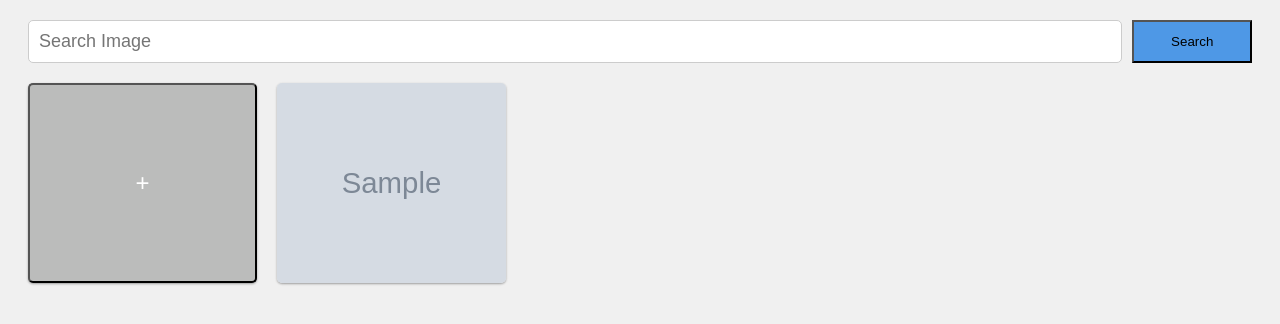
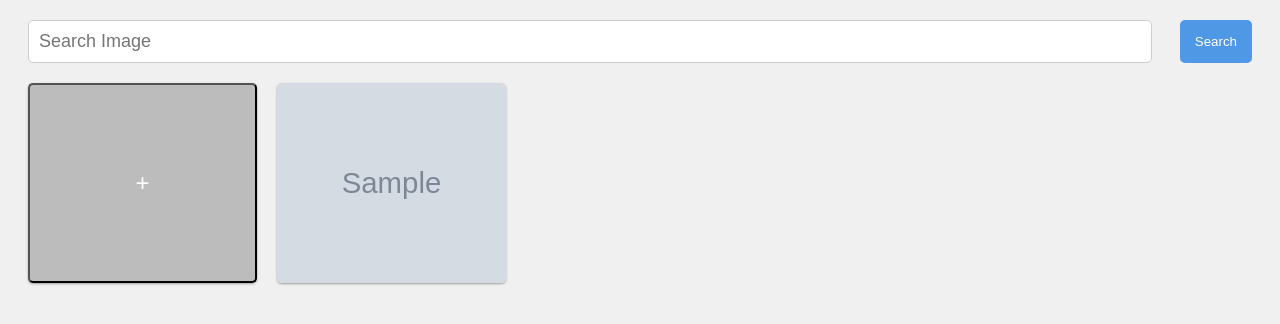
Before and after one commit to ahzamm/fyp-API-gateway, a Flask app: template templates/home.html in a window 1280 px wide. Shown: the part 63-387 px from the top of the page. Run offline with Flask 3, Linux system fonts and the light colour scheme; the template is opened without the code that fills it: most values are stand-ins (such as "Sample title", 1, 10 or a date in 2020); grey boxes marked "Sample" are stand-in pictures.

Commit message:
Update search button styling

```diff
--- a/templates/home.html
+++ b/templates/home.html
@@ -19,7 +19,12 @@
 
         .search-bar button {
             background-color: #4e98e6;
-            width: 10%;
+            color: white;
+            border: none;
+            padding: 10px 15px;
+            border-radius: 5px;
+            cursor: pointer;
+            transition: background-color 0.3s ease;
         }
 
         .search-bar button:hover {
```
